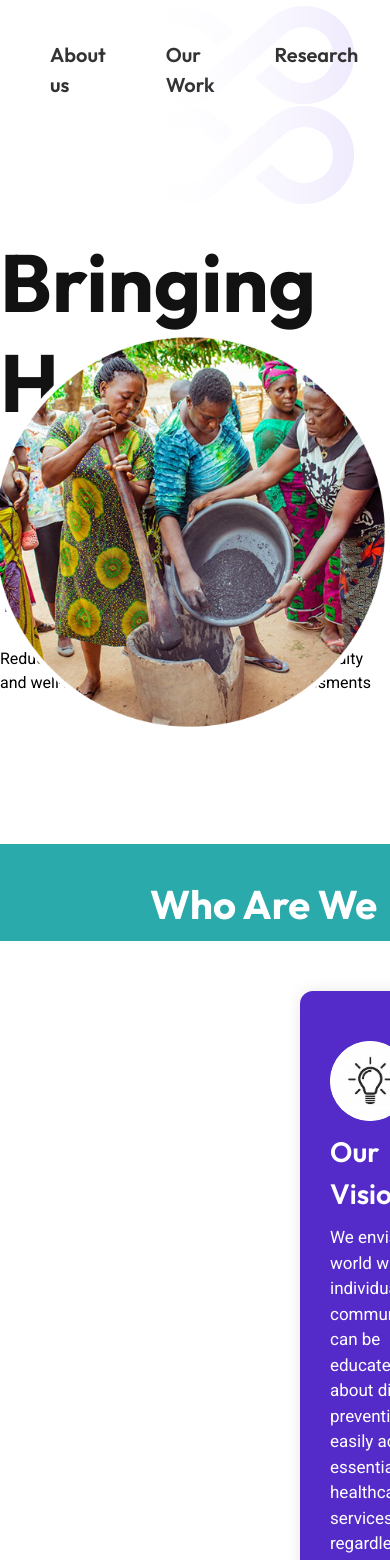
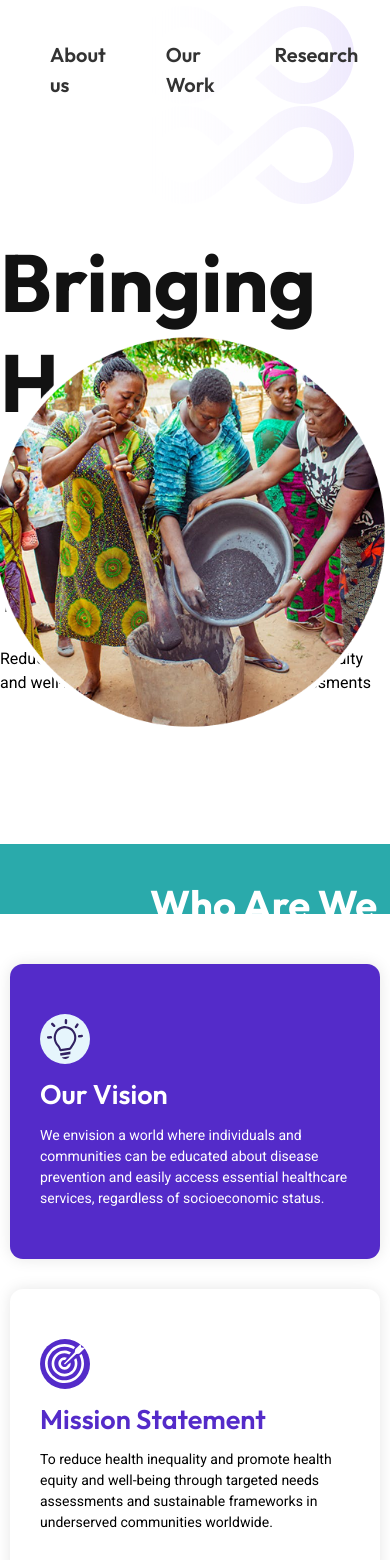
Before and after one commit to Godwin-munan/shalach-foundation-website, an Angular app: page / in a window 390 px wide. Shown: the top 1560 px of the page. Built offline with nearby package versions, Linux system fonts and the light colour scheme.

Commit message:
Implemented vision mobile media query

```diff
--- a/src/app/layout/landing/vision-section/vision-section.component.html
+++ b/src/app/layout/landing/vision-section/vision-section.component.html
@@ -8,8 +8,8 @@
   <div class="vision-card-container">
     <div class="vision-card-left-container">
       <div class="vision-icon-container vision-icon-left-background">
-        <img src="/icon/vision_left_background-our_vision.png" alt="Image of whitc background for light bulb icon" class="background-left-circle">
-        <img src="/icon/download_1.jpg" alt="light bulb icon" class="inner-left-circle" style="height: inherit; width: inherit;">
+        <img src="/icon/vision_left_background-our_vision.svg" alt="Image of whitc background for light bulb icon" class="background-left-circle">
+        <img src="/icon/bulb-icon_1.svg" alt="light bulb icon" class="inner-left-circle">
       </div>
       <div class="vision-title-container">
         <h3 class="vision-title-header">
@@ -24,8 +24,8 @@
     </div>
     <div class="vision-card-right-container">
       <div class="vision-icon-container vision-icon-right-background">
-        <img src="/icon/vision_right_background-who_are_we.png" alt="Image of purple background for target icon" class="background-right-circle">
-        <img src="/icon/vision_right-target_icon.png" alt="target icon" class="inner-right-circle" style="height: 60px; width: 60px;">
+        <img src="/icon/vision_right_background-who_are_we.svg" alt="Image of purple background for target icon" class="background-right-circle">
+        <img src="/icon/vision_right-target_icon.svg" alt="target icon" class="inner-right-circle">
       </div>
       <div class="vision-title-container">
         <h3>
--- a/src/app/layout/landing/vision-section/vision-section.component.scss
+++ b/src/app/layout/landing/vision-section/vision-section.component.scss
@@ -77,18 +77,18 @@
 .background-right-circle {
   width: 100%;
   height: 100%;
-  border-radius: 50%;
-  object-fit: cover;
+  //border-radius: 50%;
+  object-fit: contain;
 }
 
 
 //image icon
 .inner-left-circle,
 .inner-right-circle {
-  width: 50%;
-  height: 50%;
-  border-radius: 50%;
-  object-fit: cover;
+  height: 50px;
+  width: 50px;
+  //border-radius: 50%;
+  object-fit: contain;
   position: absolute;
 }
 
@@ -114,3 +114,126 @@
 .vision-paragraph-right-container p {
   color: var(--app-black-color);
 }
+
+
+/* Styles for devices with a maximum width of 600px (e.g., smartphones) */
+@media only screen and (max-width: 600px) {
+
+  /*************** VISION MAIN CONTAINER ***************/
+  .main-vision-container {
+    background-color: var(--app-white-background-color);
+    padding-bottom: 45px;
+  }
+
+
+  /*************** VISION HEADER SECTION ***************/
+  //touch
+  .vision-header-container {
+    height: 70px;
+    margin: 0 0 50px 0;
+  }
+
+  .vision-header-container h2 {
+    margin-left: 150px;
+    padding-top: 30px;
+  }
+
+
+
+  /*************** VISION CARD SECTION ***************/
+  //touch
+  .vision-card-container {
+    display: flex;
+    flex-direction: column;
+    justify-content: space-between;
+    align-items: center;
+    //padding-bottom: 4px;
+    margin: 0 5px;
+  }
+
+  //touch
+  .vision-card-left-container,
+  .vision-card-right-container {
+    display: flex;
+    flex-direction: column;
+    //max-width: 370px;
+    border-radius: 13px;
+    box-shadow: 0 0 15px rgba(0, 0, 0, 0.1);
+    background-color: var(--app-white-background-color);
+    //padding: 50px 30px;
+  }
+
+  //touch
+  .vision-card-right-container{
+    //margin-right: 300px;
+    margin: 15px 4px 0 4px;
+    color: var(--app-purple-color);
+  }
+
+  //touch
+  .vision-card-left-container {
+    //margin-left: 300px;
+    margin: 0 4px 15px 4px;
+    background-color: var(--app-vision-card-background-color);
+    color: var(--app-white-color);
+  }
+
+  //touch
+  .vision-icon-container {
+    position: relative;
+    width: 50px;
+    height: 50px;
+    display: flex;
+    justify-content: center; // Centers content horizontally
+    align-items: center;     // Centers content vertically
+    margin-bottom: 10px;
+  }
+
+  // .vision-icon-right-background {
+  //   background-color: var(--app-vision-card-background-color);
+  // }
+
+  // .vision-icon-left-background {
+  //   background-color: var(--app-white-background-color);
+  // }
+
+
+  // circular background
+  //touch
+  .background-left-circle,
+  .background-right-circle {
+    width: 100%;
+    height: 100%;
+  }
+
+
+  //image icon
+  //touch
+  .inner-left-circle,
+  .inner-right-circle {
+    height: 40px;
+    width: 40px;
+  }
+
+
+  //touch
+  .vision-title-container h3 {
+    font-size: 27px;
+    padding-bottom: 10px;
+  }
+
+  //touch
+  .vision-paragraph-left-container p,
+  .vision-paragraph-right-container p{
+    font-size: 14px;
+  }
+
+  .vision-paragraph-left-container p {
+    color: var(--app-white-color);
+  }
+
+  .vision-paragraph-right-container p {
+    color: var(--app-black-color);
+  }
+
+}
```
